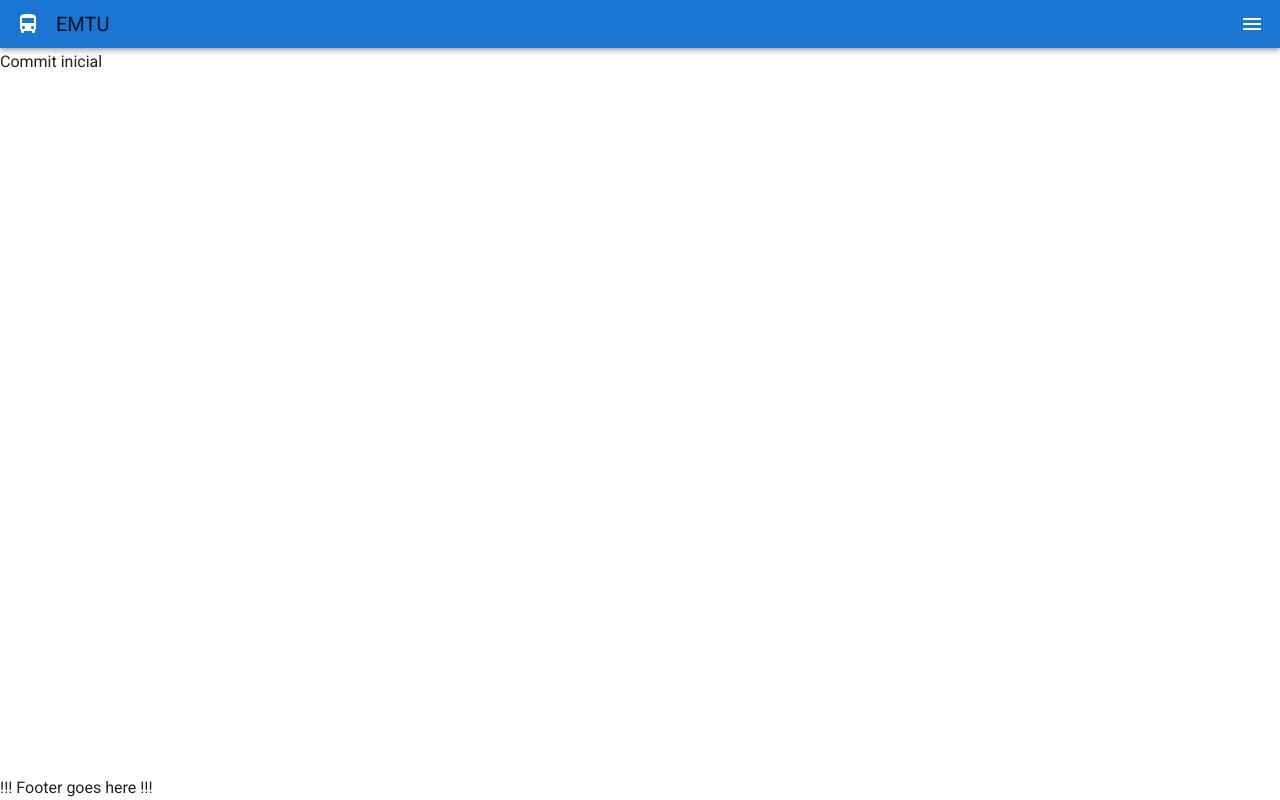
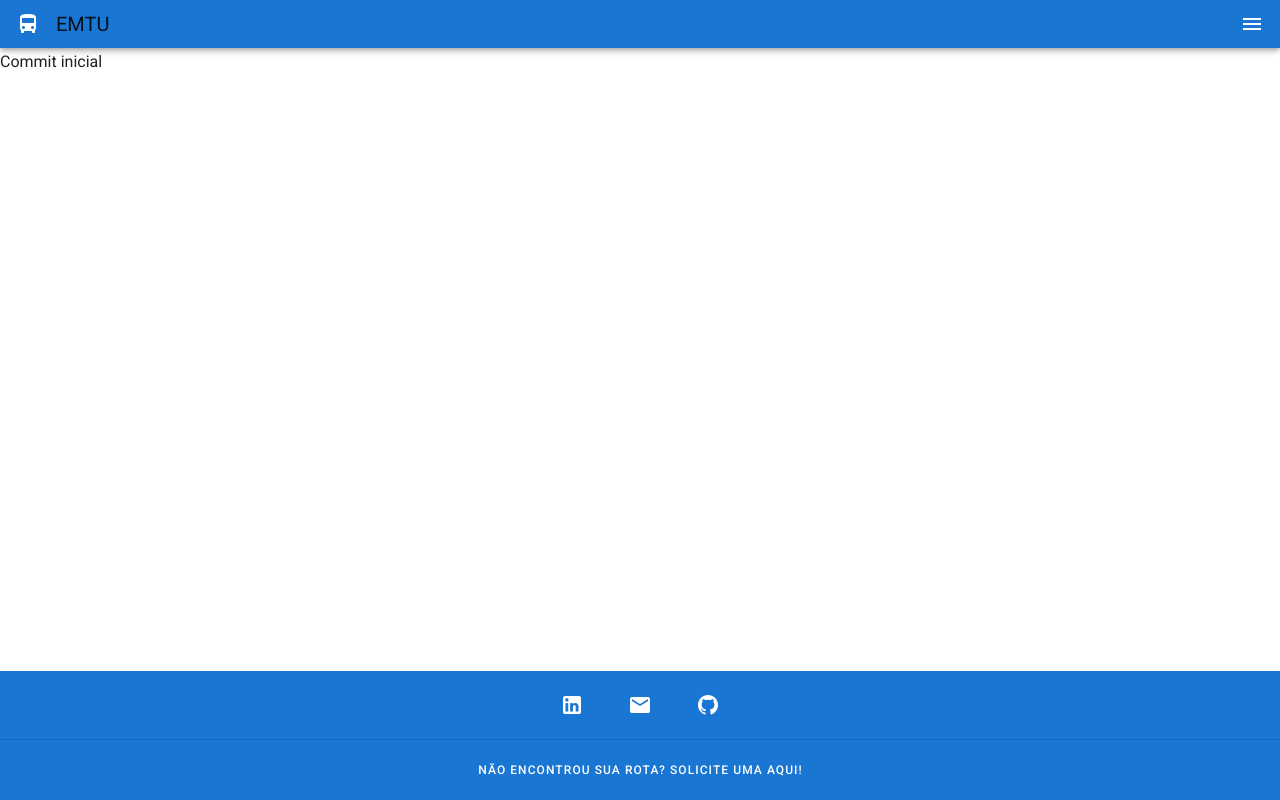
Before and after one commit to UnifespCodeLab/emtu-web, a Nuxt app: page / in a window 1280 px wide. Built offline with nearby package versions, Linux system fonts and the light colour scheme.

Commit message:
feat: add footer component

```diff
--- /dev/null
+++ b/components/TheFooter.vue
@@ -0,0 +1,56 @@
+<template>
+	<v-footer padless>
+		<v-card
+			flat
+			tile
+			width="100%"
+			class="primary text-center"
+		>
+			<v-card-text>
+				<v-btn
+					v-for="icon in icons"
+					:key="icon.name"
+					:href="icon.link"
+					class="mx-4"
+					target="_blank"
+					icon
+				>
+					<v-icon
+						color="white"
+						size="24px"
+					>
+						{{ icon.name }}
+					</v-icon>
+				</v-btn>
+			</v-card-text>
+
+			<v-divider></v-divider>
+
+			<v-card-text>
+				<v-btn
+					color="white"
+					to="/solicitacao"
+					small
+					text
+				>
+					Não encontrou sua rota? Solicite uma aqui!
+				</v-btn>
+			</v-card-text>
+		</v-card>
+	</v-footer>
+</template>
+
+<script>
+export default {
+  name: 'TheFooter',
+	data() {
+		return {
+			icons: [
+				{ name: 'mdi-linkedin', link: '' },
+				{ name: 'mdi-email', link: '' },
+				{ name: 'mdi-github', link: '' },
+			],
+		};
+	},
+}
+</script>
--- a/layouts/default.vue
+++ b/layouts/default.vue
@@ -5,17 +5,19 @@
       <div class="default-layout__content">
         <Nuxt></Nuxt>
       </div>
-      <footer>!!! Footer goes here !!!</footer>
+      <TheFooter />
     </div>
   </v-app>
 </template>
 
 <script>
 import TheHeader from '~/components/TheHeader.vue'
+import TheFooter from '~/components/TheFooter.vue'
 
 export default {
   name: 'DefaultLayout',
   components: {
+    TheFooter,
     TheHeader,
   },
 }
```
